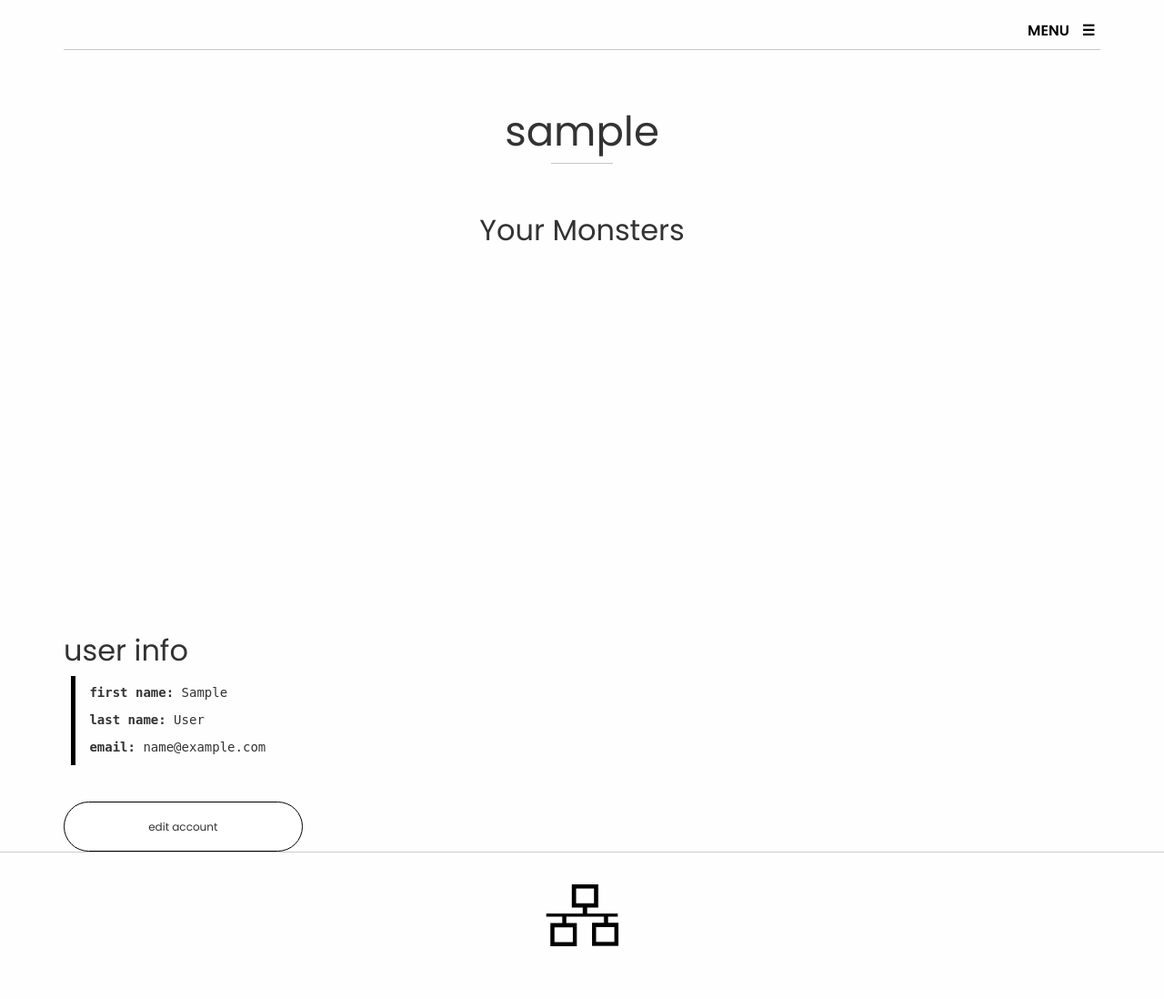
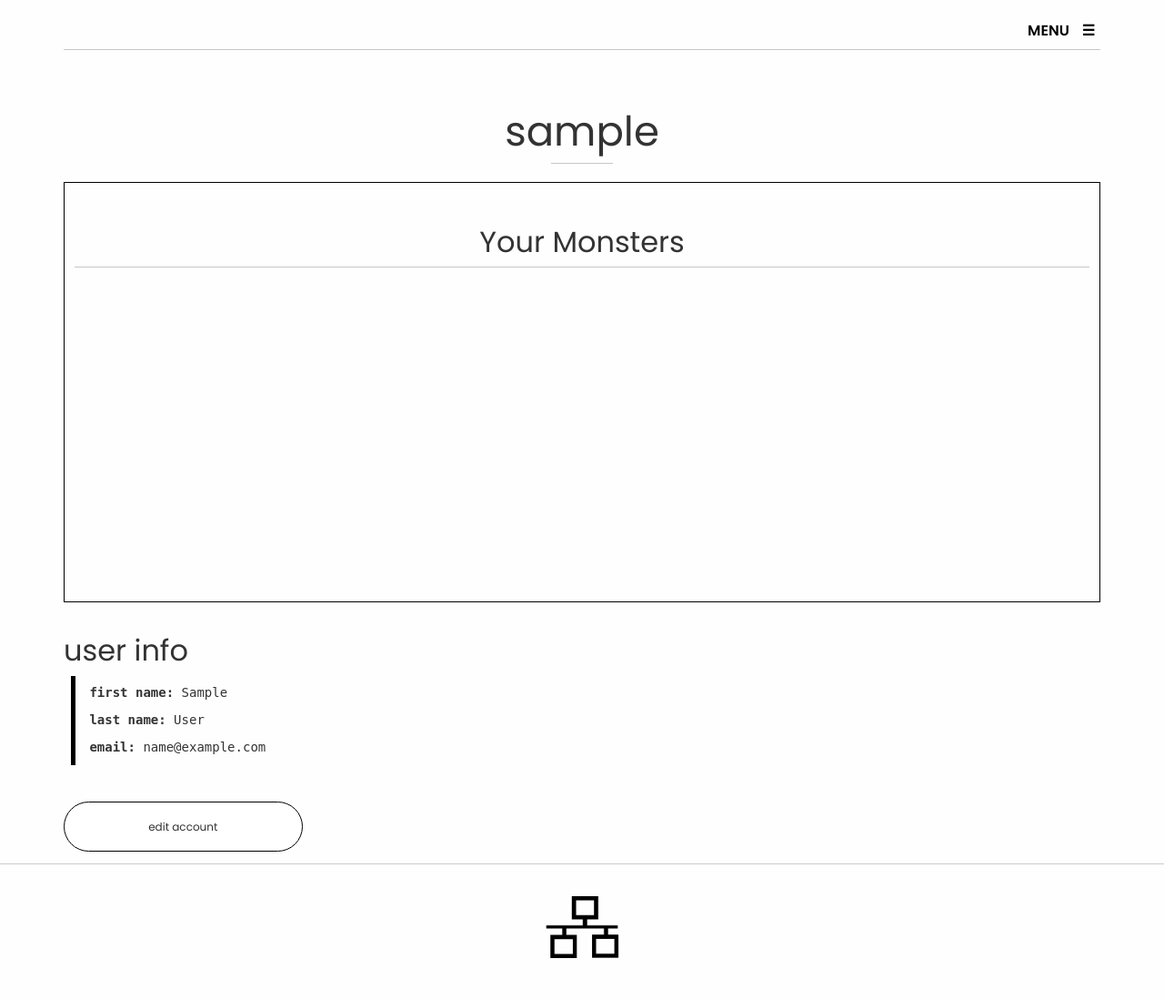
Before and after one commit to kryptokardz/cryptocards, a Django app: page /profile/ in a window 1280 px wide. Shown: the whole page at 91% size. Before the commit the page ends 1040 px from the top, so only its background shows below. Run offline with Django 3.2, Linux system fonts and the light colour scheme; the visitor is signed in with stand-in values (Sample User, id 1); data that the repository does not hold is empty; parts of the project's set-up code (start-up, migrations or seed data) failed here and were passed over; some libraries are stand-ins or nearby versions.

Commit message:
updated functions in monsters models for naming and stat making and changed up how profile view looks

```diff
--- a/cryptomonsters/cryptomonsters/static/css/monster.css
+++ b/cryptomonsters/cryptomonsters/static/css/monster.css
@@ -1,3 +1,12 @@
+html, body {
+  height: 100%;
+}
+
+body {
+  display: flex;
+  flex-direction: column;
+}
+
 input,select,textarea{
     width: 40%;
     font-family: 'Lora', serif;
@@ -11,8 +20,58 @@ btn-primary{
 form{
     margin-left: 25%;
 }
+
+.content {
+  flex: 1 0 auto;
+}
+
 .foot-img{
     max-width: 50%;
+}
+
+.pagination{
+    font-family: 'Lora', serif;
+    font-size: 1.2em;
+    color: #717171;
+    text-align: center;
+    width: 100%;
+}
+
+.mining_btn{
+    text-align: center;
+}
+
+.min_btn{
+    width: 25%;
+    display: inline-block;
+}
+
+.blockchain{
+    margin-left: 10%;
+    overflow: auto;
+}
+
+.errorlist{
+    font-weight: bolder;
+}
+
+.monster_icon{
+    width: 20%;
+}
+
+.scrollable{
+    height: 33em;
+    overflow: auto;
+    border: 1px solid black;
+    padding: 1%;
+}
+
+.the_scrolled{
+    height: fit-content;
+}
+
+.space{
+    margin-bottom: 5%;
 }
 
 @media (min-width: 1000px){
@@ -34,37 +93,3 @@ form{
         text-align: center;
     }
 }
-
-.pagination{
-    font-family: 'Lora', serif;
-    font-size: 1.2em;
-    color: #717171;
-    text-align: center;
-    width: 100%;
-}
-
-.mining_btn{
-    text-align: center;
-}
-.min_btn{
-    width: 25%;
-    display: inline-block;
-}
-
-.blockchain{
-    margin-left: 10%;
-    overflow: auto;
-}
-.errorlist{
-    font-weight: bolder;
-}
-.monster_icon{
-    width: 20%;
-}
-.scrollable{
-    height: 33em;
-    overflow: auto;
-}
-.the_scrolled{
-    height: fit-content;
-}
--- a/cryptomonsters/cryptomonsters/templates/cryptomonsters/base.html
+++ b/cryptomonsters/cryptomonsters/templates/cryptomonsters/base.html
@@ -27,7 +27,9 @@
 
   {% block nav %}{% include 'cryptomonsters/navbar.html'%}{% endblock %}
 
- {% block content %}{% endblock %}
+<div class='content'>
+  {% block content %}{% endblock %}
+</div>
 
    <section class="footer">
       <div class="container">
--- a/cryptomonsters/cryptomonsters/templates/cryptomonsters/profile.html
+++ b/cryptomonsters/cryptomonsters/templates/cryptomonsters/profile.html
@@ -11,7 +11,7 @@
     <div class='scrollable'>
       <section class="Element-heading the_scrolled">
         <h3 class="text-center">Your Monsters</h3>
-
+        <hr>
         {% for monster in user.monsters.all reversed %}
         <div class="row">
           <div class="col-lg-9 col-sm-12 col-md-9 col-xs-12">
@@ -28,7 +28,7 @@
           </div>
           <div class="col-lg-3 col-xs-12 col-sm-12 col-md-3">
             <div class="holder-img">
-              <img class="round-img img-responsive center-block" src={% static monster.img_file.url %}>
+              <img class="img-responsive center-block" src={% static monster.img_file.url %}>
             </div>
           </div>
         </div>
@@ -53,7 +53,7 @@
       <section class="Element-heading">
         <div class="row btn-line">
           <div class="col-lg-3 col-md-3 col-sm-3 col-xs-11">
-            <a class="btn btn-default call-btn-1" href="{% url 'updateuser' %}">edit account</a>
+            <a class="btn btn-default call-btn-1 space" href="{% url 'updateuser' %}">edit account</a>
           </div>
         </div>
       </section>
--- a/cryptomonsters/monsters/tests.py
+++ b/cryptomonsters/monsters/tests.py
@@ -1,6 +1,6 @@
 from __future__ import unicode_literals
 from django.test import TestCase
-from .models import Monster, random_name, random_id, random_stats, random_type
+from .models import Monster, random_name, random_stats, random_type
 
 
 class MonsterModelTestCase(TestCase):
@@ -37,10 +37,6 @@ class MonsterModelTestCase(TestCase):
         """Test that the random name function is returning a string."""
         self.assertIsInstance(random_name(), str)
 
-    def test_random_id_function_works(self):
-        """Test that the random id function is returning an int."""
-        self.assertIsInstance(random_id(), int)
-
     def test_random_stats_function_works(self):
         """Test that the random stats function is return an int between 1 and 10."""
         self.assertIsInstance(random_stats(), int)
```
Also changed, not shown: cryptomonsters/monsters/models.py (+16 -10 lines).
